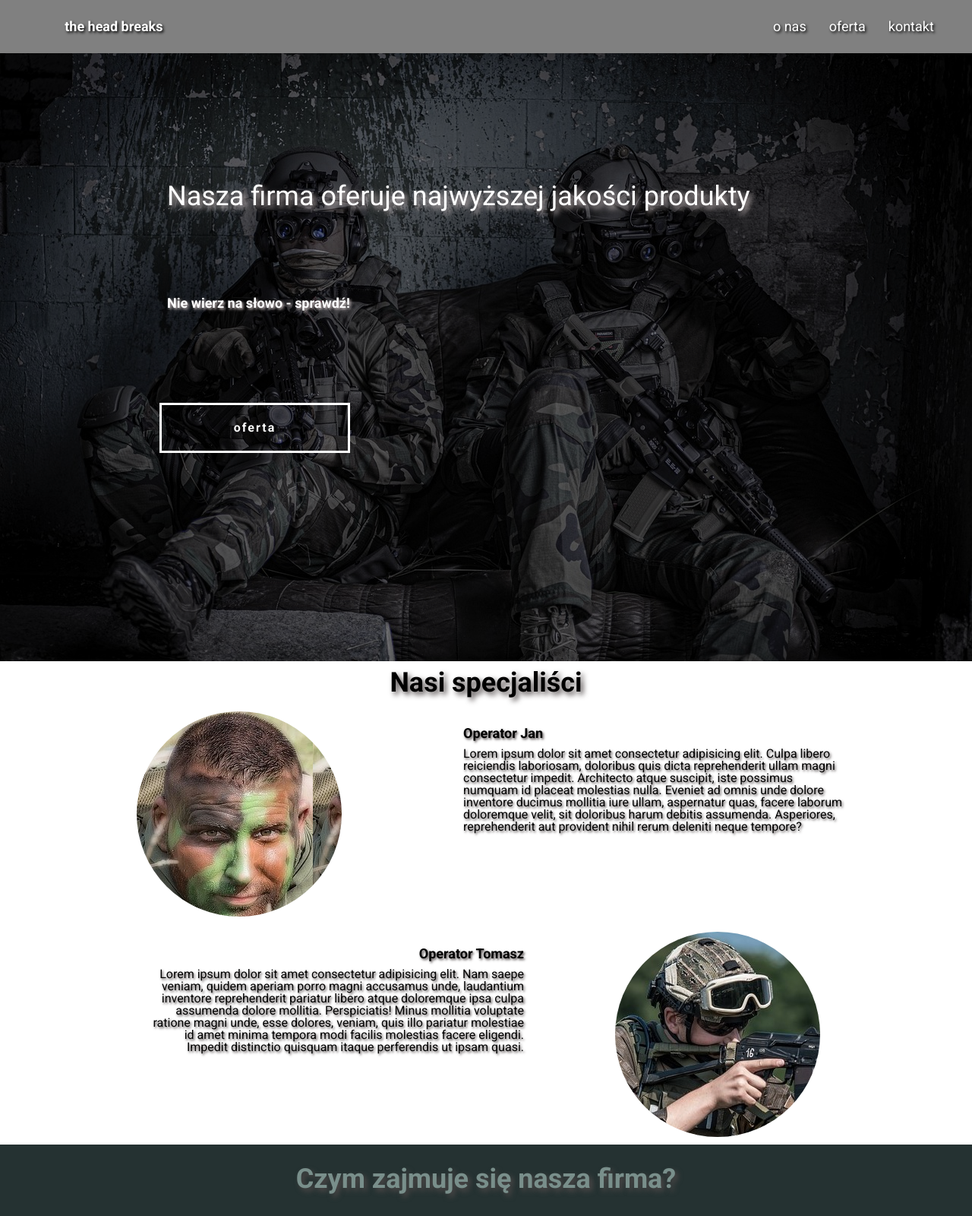
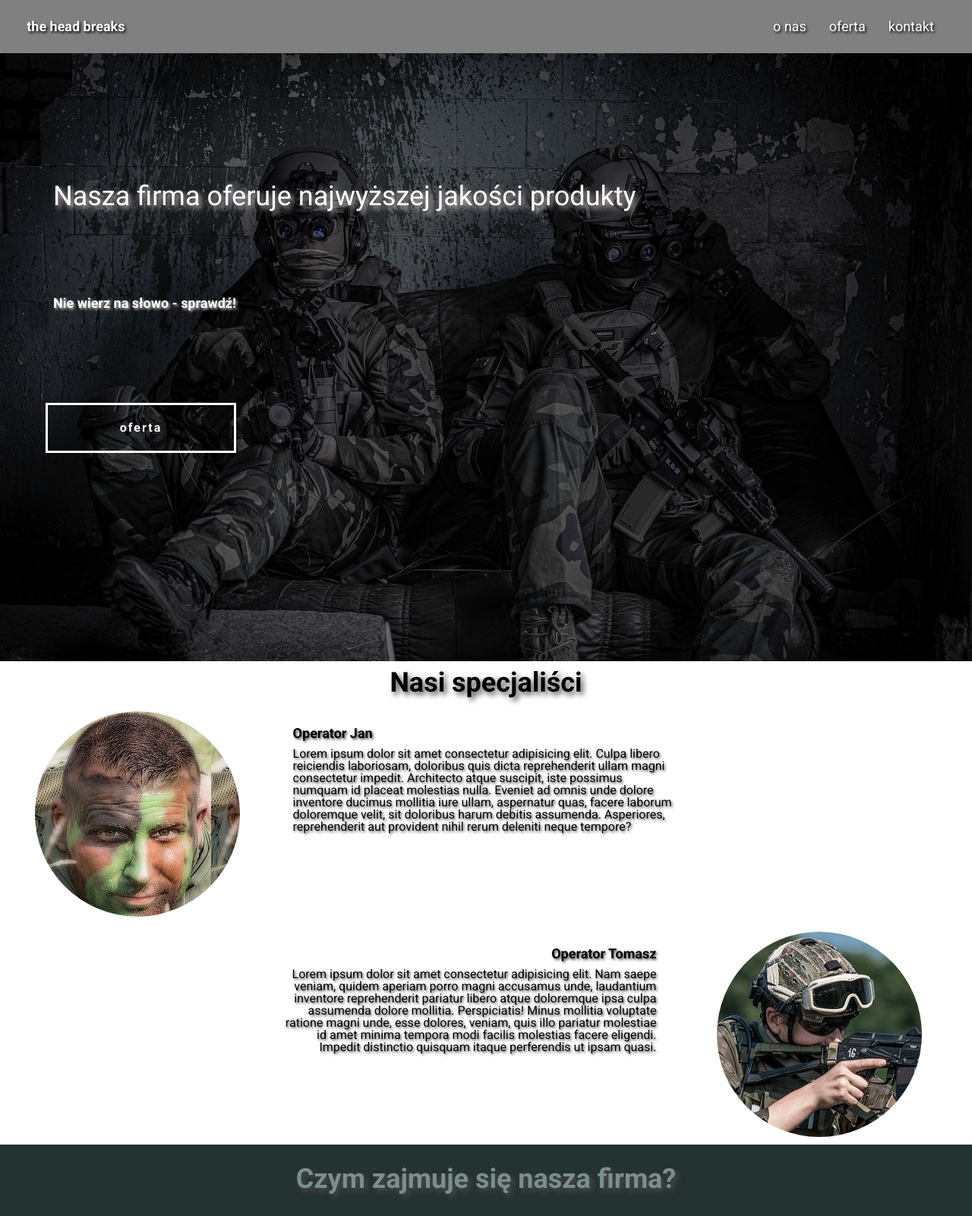
Before and after one commit to maciekjar022/Projekt-nr-2, a plain HTML site: page index.html in a window 1280 px wide. Shown: the top 1600 px of the page at 76% size. Drawn offline with Linux system fonts and the light colour scheme.

Commit message:
Add files via upload

```diff
--- a/style.css
+++ b/style.css
@@ -7,11 +7,12 @@ body {
   font-family: "Roboto", sans-serif;
 }
 
-.container {
+.nav .container {
   display: flex;
   width: 96%;
   margin: 0 auto;
   justify-content: space-between;
+
 }
 
 .nav {
@@ -34,7 +35,7 @@ body {
   text-shadow: #000000 0.1em 0.1em 0.2em;
   font-size: 18px;
   font-weight: 700;
-  margin-left: 15px;
+  /* margin-left: 15px; */
   color: #ffffff;
 }
 
@@ -240,7 +241,7 @@ h2 {
   background-color: #808080;
   font-size: 20px;
   color: #ffffff;
-  margin-left: -10px;
+  /* margin-left: -10px; */
   width: 500px;
 }
 
@@ -253,9 +254,9 @@ h2 {
     display: none;
   }
 
-  .nav .firm {
+  /* .nav .firm {
     margin-left: 50px;
-  }
+  } */
 
   .header .container .heading {
     margin-top: 150px;
@@ -330,14 +331,22 @@ h2 {
     width: 700px;
   }
 
-  .footer .container .icon {
+   .icon {
     width: 700px;
-    margin-left: -14px;
+    /* margin-left: -14px; */
   }
 }
 
 @media screen and (min-width: 1024px) {
-  .nav .container .menu {
+
+    .nav .container {
+     display: flex;
+     width: 96%;
+     gap: 550px;
+     justify-content: space-between;
+    }
+
+    .nav .container .menu {
     display: flex;
     flex-direction: row;
     list-style: none;
@@ -359,7 +368,7 @@ h2 {
   }
 
   .header .container {
-    width: 960px;
+    width: 96%;
   }
 
   .header .offer-btn {
@@ -384,7 +393,7 @@ h2 {
   .specjalist1 .container {
     display: flex;
 
-    width: 960px;
+    width: 96%;
 
     padding: 10px 10px;
   }
@@ -405,7 +414,7 @@ h2 {
   .specjalist2 .container {
     display: flex;
     flex-direction: row-reverse;
-    width: 960px;
+    width: 96%;
 
   }
 
@@ -433,7 +442,7 @@ h2 {
     display: grid;
     grid-template-columns: auto auto auto;
     gap: 60px;
-    width: 100vw;
+    width: 100%;
     align-items: center;
     justify-content: center;
   }
@@ -461,6 +470,7 @@ h2 {
 
   .footer .container {
     display: flex;
+    justify-content: space-around;
     width: 100%;
 
   }
@@ -468,7 +478,7 @@ h2 {
   .footer .container p {
     font-size: 18px;
     color: #ffff;
-    margin-left: 210px;
+    /* margin-left: 210px; */
   }
 
   .container .icon {
```
